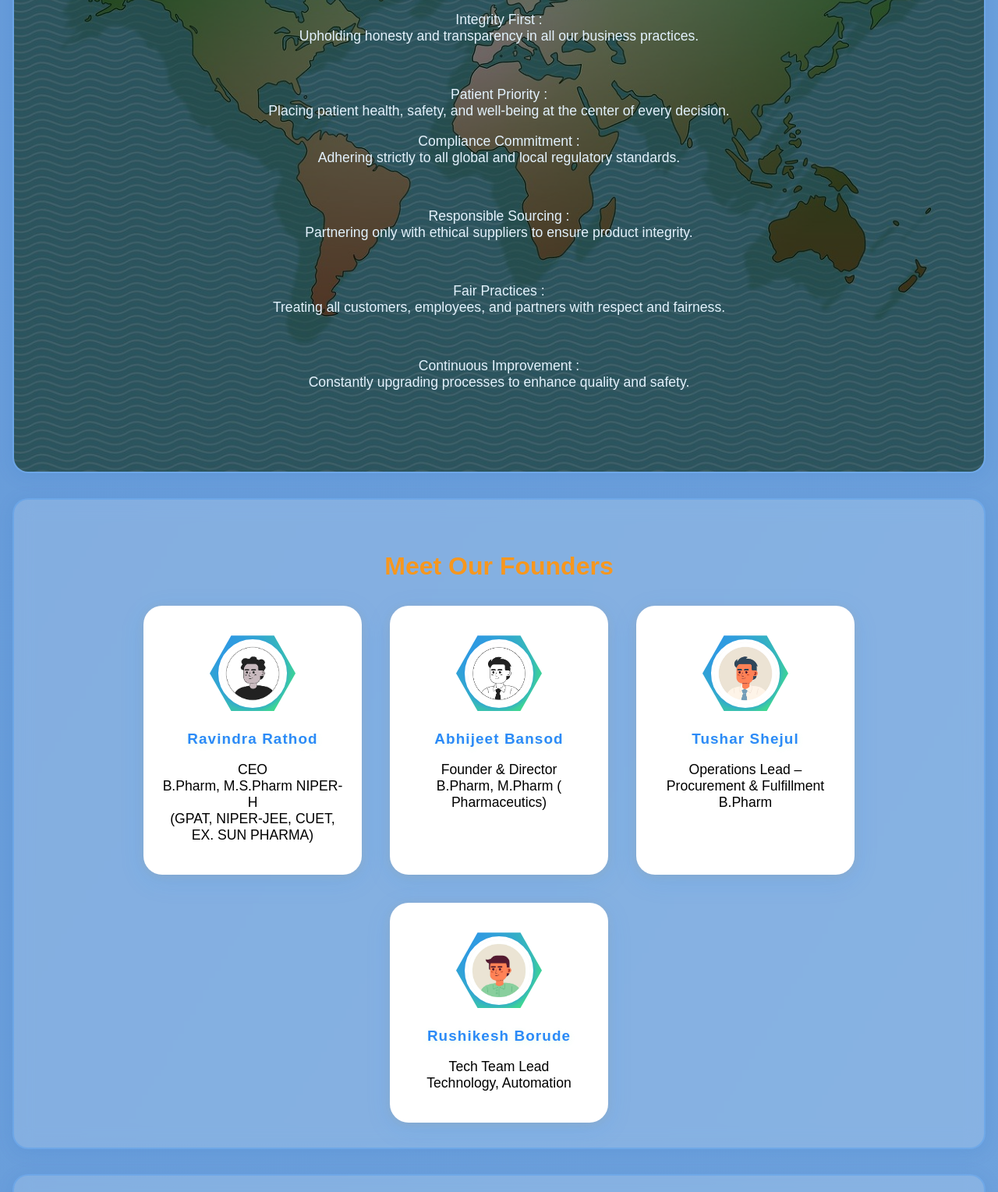
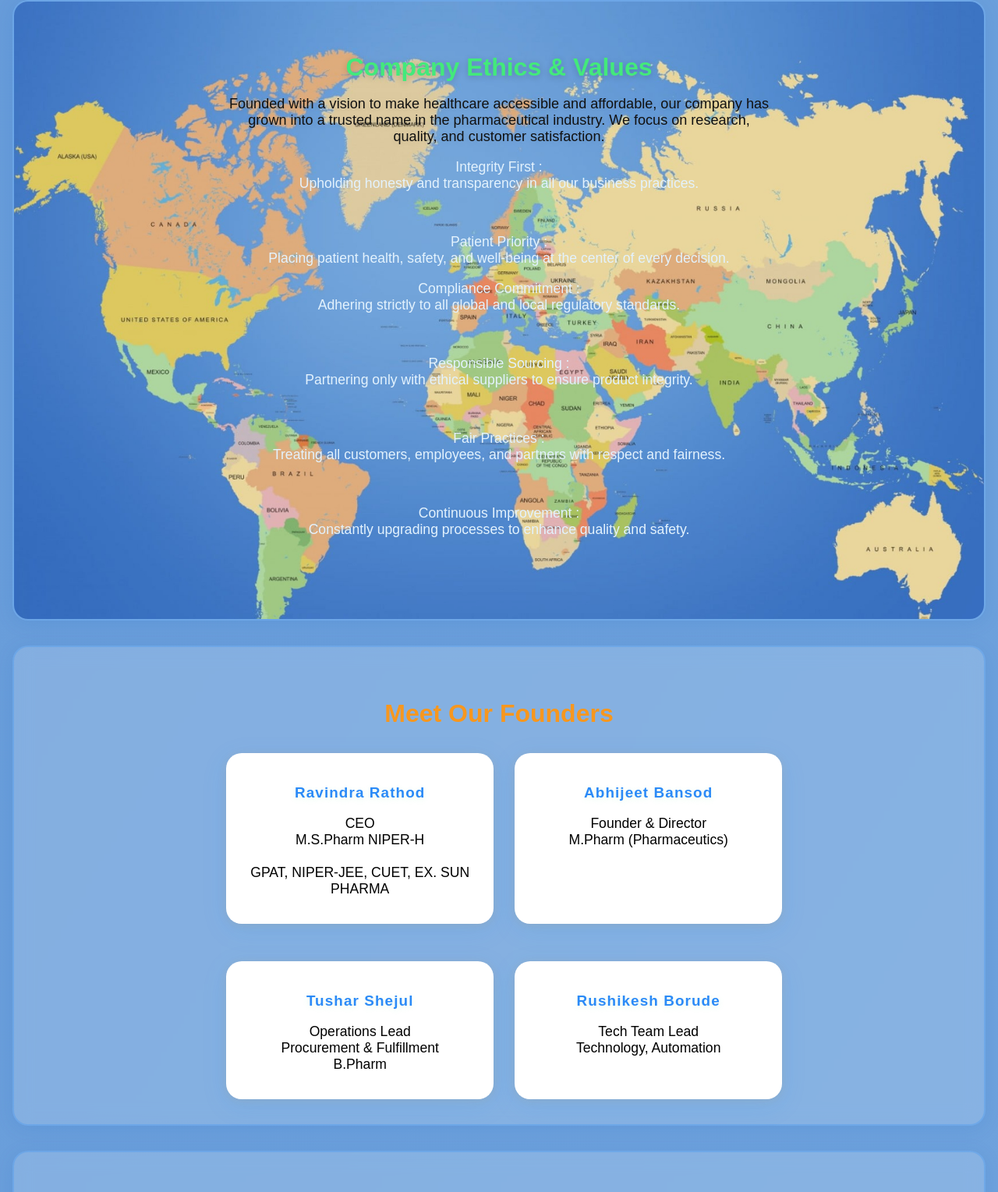
Before and after one commit to ravindra-rathod-official/moove-pharma, a plain HTML site: page pages/about.html in a window 1280 px wide. Shown: the part 636-2165 px from the top of the page at 78% size. Drawn offline with Linux system fonts and the light colour scheme.

Commit message:
Update about.html

```diff
--- a/pages/about.html
+++ b/pages/about.html
@@ -35,17 +35,17 @@
 
       <section class="about-section" style="margin: 16px; border-radius: 20px; background: rgba(255,255,255,0.35); box-shadow: 0 4px 24px rgba(0,87,184,0.10); padding: 0; box-sizing: border-box; width: calc(100% - 32px); margin-bottom: 32px; position:relative; overflow:hidden; min-height:260px;">
         <!-- Background image with dark overlay -->
-        <img src="../media/wordmap (2).jpg" alt="World Map" style="position:absolute; top:0; left:0; width:100%; height:100%; object-fit:cover; filter:brightness(0.45) blur(0.5px); z-index:1;" />
-        <div style="position:relative; z-index:2; padding: 40px 32px 32px 32px;">
+        <img src="../media/wordmap (1).jpg" alt="World Map" style="position:absolute; top:0; left:0; width:100%; height:100%; object-fit:cover; filter:brightness(0.98) blur(0.5px); z-index:1;" />
+        <div style="position:relative; z-index:2; padding: 40px 32px 32px 32px;"> <br> <br>
           <h2 style="color: #2b8af7; font-size: 2rem; font-weight: 800; margin-bottom: 18px; text-shadow:0 2px 8px rgba(0,0,0,0.18);">About Moove Pharma</h2>
-          <p style="font-size: 1.13rem; color: #fff; margin-bottom: 18px; text-shadow:0 2px 8px rgba(0,0,0,0.25);">
+          <p style="font-size: 1.13rem; color: #111; margin-bottom: 18px; text-shadow:0 2px 8px rgba(0,0,0,0.08);">
 
       Moove Pharma was founded with a vision to transform global access to essential medicines.
       <br> <br>
 
-      Built by pharmaceutical professionals and technocrats, we blend clinical excellence with operational precision. From generic drugs to vital antibiotics and supplements, we focus on international quality, regulatory compliance, and affordable pricing to meet the needs of global healthcare systems.
+      Built by pharmaceutical professionals and technocrats, we blend clinical excellence with operational precision.  <br> <br> <br>  From generic drugs to vital antibiotics and supplements, we focus on international quality, regulatory compliance, and affordable pricing to meet the needs of global healthcare systems.
 
-          </p>
+          </p> <br> <br> <br> <br> <br>
         </div>
       </section>
 
@@ -53,10 +53,10 @@
 
       <section class="about-section" style="margin: 16px; border-radius: 20px; background: rgba(255,255,255,0.35); box-shadow: 0 4px 24px rgba(0,87,184,0.10); padding: 0; box-sizing: border-box; width: calc(100% - 32px); margin-bottom: 32px; position:relative; overflow:hidden; min-height:260px;">
         <!-- Background image with dark overlay -->
-        <img src="../media/wordmap (2).jpg" alt="World Map" style="position:absolute; top:0; left:0; width:100%; height:100%; object-fit:cover; filter:brightness(0.45) blur(0.5px); z-index:1;" />
+        <img src="../media/wordmap (1).jpg" alt="World Map" style="position:absolute; top:0; left:0; width:100%; height:100%; object-fit:cover; filter:brightness(0.98) blur(0.5px); z-index:1;" />
         <div style="position:relative; z-index:2; padding: 40px 32px 32px 32px;">
           <h2 style="color: #43e97b; font-size: 2rem; font-weight: 800; margin-bottom: 18px; text-shadow:0 2px 8px rgba(0,0,0,0.18);">  Company Ethics & Values</h2>
-          <p style="font-size: 1.13rem; color: #fff; margin-bottom: 18px; text-shadow:0 2px 8px rgba(0,0,0,0.25);">
+          <p style="font-size: 1.13rem; color: #111; margin-bottom: 18px; text-shadow:0 2px 8px rgba(0,0,0,0.08);">
             Founded with a vision to make healthcare accessible and affordable, our company has grown into a trusted name in the pharmaceutical industry. We focus on research, quality, and customer satisfaction.
 
 <p> Integrity First :  <br> Upholding honesty and transparency in all our business practices. </p> <br> <br>
@@ -112,45 +112,45 @@
         >
           Meet Our Founders
         </h2>
-        <div style="display:flex; gap:36px; justify-content:center; flex-wrap:wrap; margin-top:32px;">
+        <div class="founders-2x2-grid" style="margin-top:32px;">
           <!-- Founder Card 1 -->
           <div class="infographic-founder-card">
-            <div class="infographic-hex-shape">
+            <!-- <div class="infographic-hex-shape">
               <img src="../media/founder1.jpg" alt="Founder 1" class="infographic-founder-img" />
-            </div>
+            </div> -->
             <h4 class="infographic-founder-name">Ravindra Rathod </h4>
-             <br> <p style="color: black;" >  CEO <br> B.Pharm, M.S.Pharm NIPER-H  <br> (GPAT, NIPER-JEE, CUET, EX. SUN PHARMA)  </p>
+             <br> <p style="color: black;" >  CEO <br> M.S.Pharm NIPER-H  <br>  <br> GPAT, NIPER-JEE, CUET, EX. SUN PHARMA  </p>
 
           </div>
 
 
           <!-- Founder Card 2 -->
           <div class="infographic-founder-card">
-            <div class="infographic-hex-shape">
+            <!-- <div class="infographic-hex-shape">
               <img src="../media/founder2.jpg" alt="Founder 2" class="infographic-founder-img" />
-            </div>
+            </div>   -->
             <h4 class="infographic-founder-name">  Abhijeet Bansod </h4>
-             <br> <p style="color: black;" >  Founder & Director <br> B.Pharm, M.Pharm ( Pharmaceutics) </p>
+             <br> <p style="color: black;" >  Founder & Director <br> M.Pharm (Pharmaceutics) </p>
 
           </div>
 
 
           <!-- 3rd card -->
                     <div class="infographic-founder-card">
-            <div class="infographic-hex-shape">
+            <!-- <div class="infographic-hex-shape">
               <img src="../media/founder3.jpg" alt="Founder 2" class="infographic-founder-img" />
-            </div>
+            </div>   -->
             <h4 class="infographic-founder-name">Tushar Shejul </h4>
-             <br> <p style="color: black;" > Operations Lead –  <br> Procurement & Fulfillment   <br> B.Pharm </p>
+             <br> <p style="color: black;" > Operations Lead  <br> Procurement & Fulfillment   <br> B.Pharm </p>
 
           </div>
 
 
 <!-- 4rd card  -->
                     <div class="infographic-founder-card">
-            <div class="infographic-hex-shape">
+            <!-- <div class="infographic-hex-shape">
               <img src="../media/founder4.jpg" alt="Founder 2" class="infographic-founder-img" />
-            </div>
+            </div>   -->
             <h4 class="infographic-founder-name">  Rushikesh Borude  </h4>
              <br> <p style="color: black;" > Tech Team Lead <br> Technology, Automation   </p>
 
@@ -159,17 +159,36 @@
 
         </div>
         <style>
+        .founders-2x2-grid {
+          display: grid;
+          grid-template-columns: repeat(2, minmax(0, 1fr));
+          gap: 48px 40px;
+          justify-content: center;
+          align-items: stretch;
+          max-width: 700px;
+          margin-left: auto;
+          margin-right: auto;
+        }
+        @media (max-width: 900px) {
+          .founders-2x2-grid {
+            grid-template-columns: 1fr;
+            gap: 28px;
+            max-width: 95vw;
+          }
+        }
         .infographic-founder-card {
           background: #fff;
-          border-radius: 24px;
+          border-radius: 20px;
           box-shadow: 0 8px 32px rgba(33,150,243,0.13), 0 2px 12px #f7971e22;
-          padding: 32px 20px 22px 20px;
-          width: 240px;
+          padding: 22px 10px 16px 10px;
+          width: 98%;
+          min-width: 0;
           text-align: center;
           position: relative;
           overflow: visible;
           border: 0;
           transition: transform 0.22s, box-shadow 0.22s;
+          margin: 0 auto;
         }
         .infographic-founder-card:hover {
           transform: translateY(-10px) scale(1.04);
@@ -349,7 +368,7 @@ comming soon
             <img src="../media/gmail.png" alt="Gmail" style="width: 24px; height: 24px" />
           </a>
           <a
-            href="https://www.linkedin.com/"
+            href="https://www.linkedin.com/company/moove-pharma/"
             style="color: #fff; text-decoration: none; transition: color 0.2s"
             target="_blank"
             rel="noopener"
@@ -358,7 +377,7 @@ comming soon
             <img src="../media/linkedin.png" alt="LinkedIn" style="width: 24px; height: 24px" />
           </a>
           <a
-            href="https://www.instagram.com/"
+            href="https://www.instagram.com/moovepharma/"
             style="color: #fff; text-decoration: none; transition: color 0.2s"
             target="_blank"
             rel="noopener"
```
